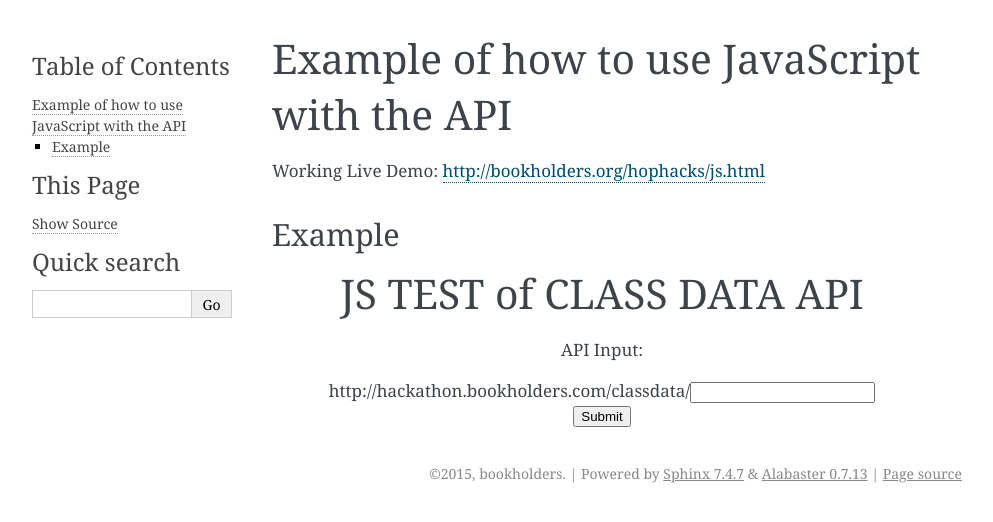
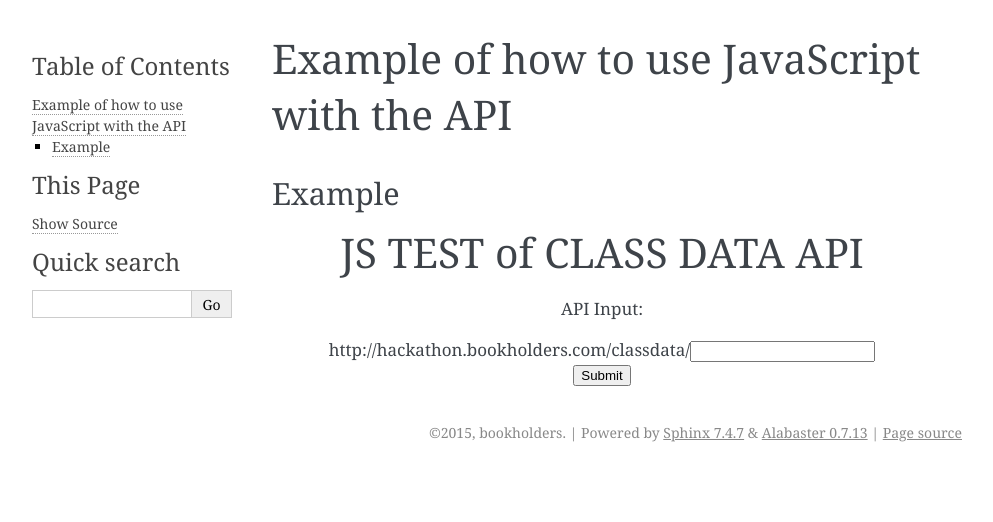
Before and after one commit to bookholders/classdataapi, a Sphinx documentation site: the page built from docs/js.rst, in a window 1280 px wide. Shown: the top 522 px of the page, without its empty margins (148-1141 px from the left). Built offline with Sphinx 7.4.7, drawn with Linux system fonts in a browser that asks for light colours.

Commit message:
Update js.rst

```diff
--- a/docs/js.rst
+++ b/docs/js.rst
@@ -3,7 +3,6 @@
 Example of how to use JavaScript with the API
 =============================================
 
-Working Live Demo: http://bookholders.org/hophacks/js.html
 
 .. raw:: html
 
```
